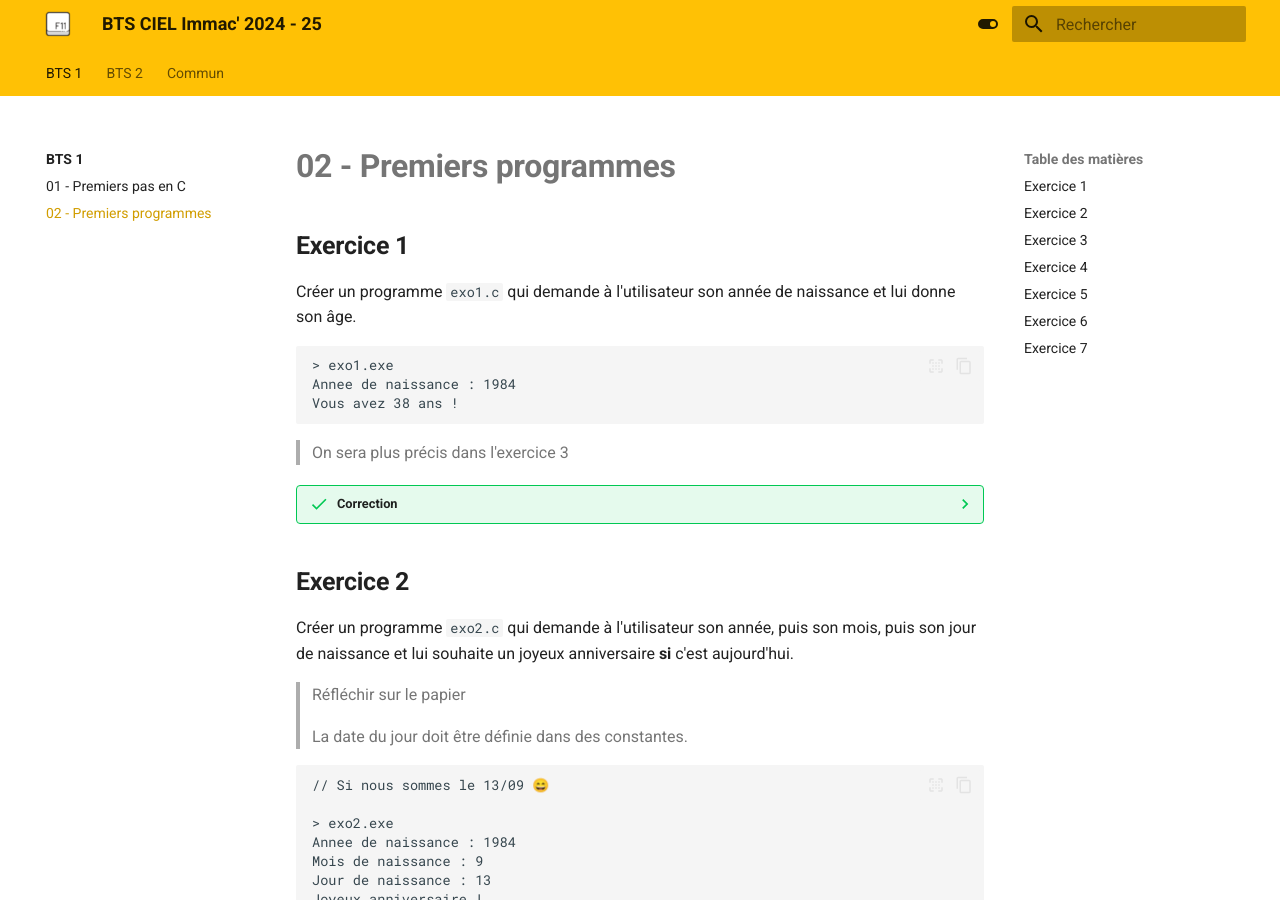
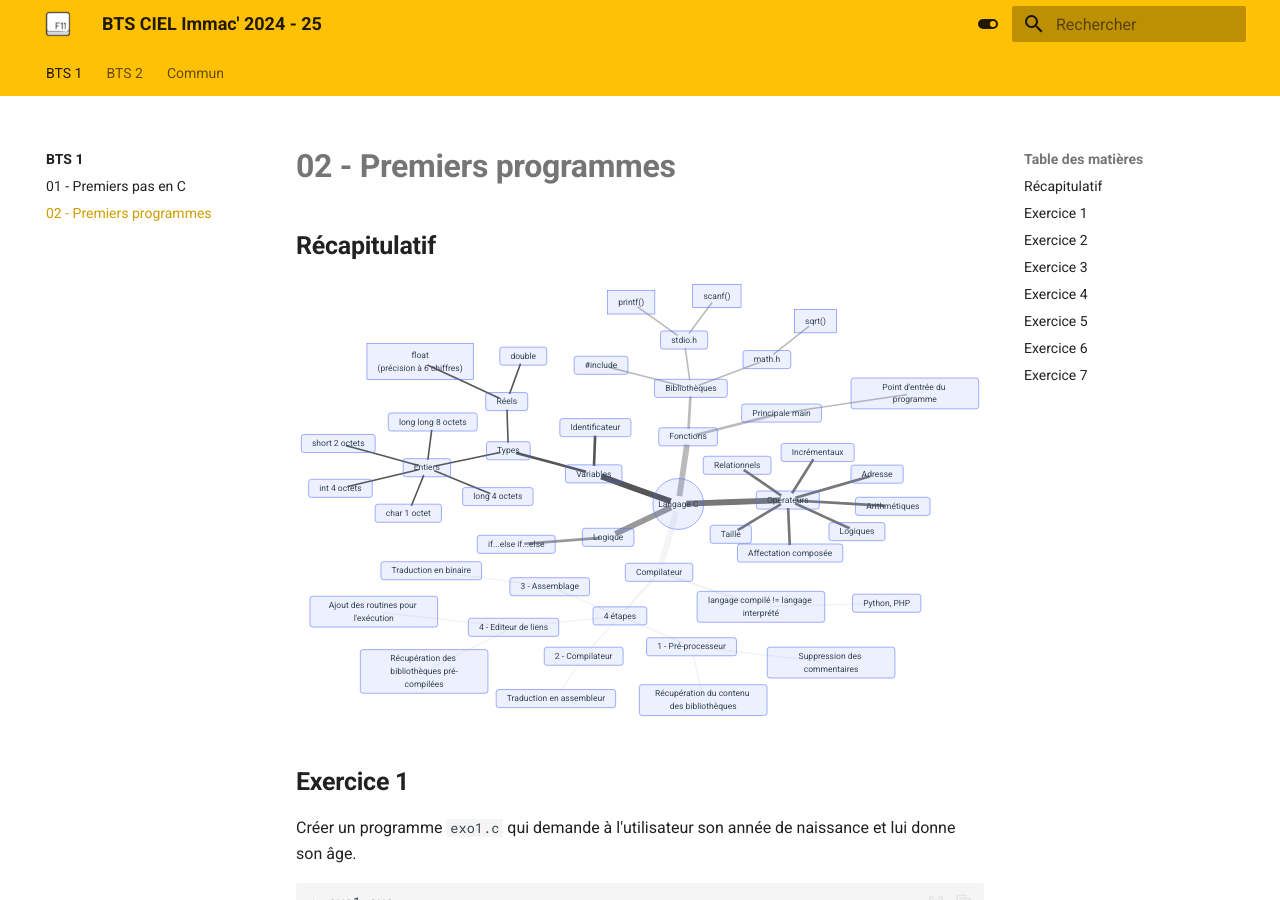
Before and after one commit to bts-ciel-immac-laval/bts-ciel-immac-laval.github.io, an MkDocs documentation site: the page built from docs/BTS-1/20-premiers-programmes.md, in a window 1280 px wide and 900 px high. Built offline with MkDocs 1.6.1 and Material for MkDocs 9.7.7, drawn with Linux system fonts in a browser that asks for light colours; some of the changed lines change nothing that is shown.

Commit message:
BTS 1 17/09

````diff
--- a/docs/BTS-1/20-premiers-programmes.md
+++ b/docs/BTS-1/20-premiers-programmes.md
@@ -1,4 +1,59 @@
 # 02 - Premiers programmes
+
+## Récapitulatif
+
+``` mermaid
+%%{init: {'theme':'neutral'}}%%
+mindmap
+  root((Langage C))
+    Compilateur
+        langage compilé != langage interprété
+            Python, PHP
+        4 étapes
+            1 - Pré-processeur
+                Suppression des commentaires
+                Récupération du contenu des bibliothèques
+            2 - Compilateur
+                Traduction en assembleur
+            3 - Assemblage
+                Traduction en binaire
+            4 - Editeur de liens
+                Récupération des bibliothèques pré-compilées
+                Ajout des routines pour l'exécution
+    Variables
+        Types
+            Entiers
+                char 1 octet
+                short 2 octets
+                int 4 octets
+                long 4 octets
+                long long 8 octets
+            Réels
+                ["float
+                (précision à 6 chiffres)"]
+                double
+        Identificateur
+    Fonctions
+        Principale main
+            Point d'entrée du programme
+        Bibliothèques
+            #include
+            stdio.h
+                ["printf()"]
+                ["scanf()"]
+            math.h
+                ["sqrt()"]
+    Opérateurs
+        Arithmétiques
+        Relationnels
+        Logiques
+        Affectation composée
+        Incrémentaux
+        Taille
+        Adresse
+    Logique
+        if...else if...else
+```
 
 ## Exercice 1
 
@@ -60,7 +115,32 @@
 
 ??? success "Correction"
 
-    ![Please... wait...](../images/meme/waiting-bean.gif)
+    ```c
+    #include <stdio.h>
+
+    int main() {
+        int year, month, day;
+        const int today_year  = 2023,
+                  today_month = 9,
+                  today_day   = 26;
+
+        printf("Annee de naissance : ");
+        scanf("%d", &year);
+        printf("Mois de naissance : ");
+        scanf("%d", &month);
+        printf("Jour de naissance : ");
+        scanf("%d", &day);
+
+        if (day == today_day && month == today_month) {
+            printf("Joyeux anniversaire !");
+        }
+        else {
+            printf("Joyeux non-anniversaire !");
+        }
+
+        return 0;
+    }
+    ```
 
 ## Exercice 3
 
@@ -82,7 +162,72 @@
 
 ??? success "Correction"
 
-    ![You've been rickrolled !](../images/meme/rickroll-roll.gif)
+    Solution détaillée :
+
+    ```c
+    #include <stdio.h>
+
+    int main() {
+        int year, month, day;
+        const int TODAY_YEAR = 2024,
+                TODAY_MONTH = 9,
+                TODAY_DAY = 17;
+
+        printf("Annee de naissance : ");
+        scanf("%d", &year);
+        printf("Mois de naissance : ");
+        scanf("%d", &month);
+        printf("Jour de naissance : ");
+        scanf("%d", &day);
+
+        // L'anniversaire de l'utilisateur est déjà passé :
+        // (Mois avant le mois actuel)
+        if (month < TODAY_MONTH) {
+            printf("Vous avez %d ans !", TODAY_YEAR - year);
+        }
+
+        // (Ce mois-ci mais avant aujourd'hui ou aujourd'hui)
+        else if (month == TODAY_MONTH && day <= TODAY_DAY) {
+            printf("Vous avez %d ans !", TODAY_YEAR - year);
+        }
+
+        // L'anniversaire n'est pas encore passé :
+        else {
+            printf("Vous avez %d ans !", TODAY_YEAR - year - 1);
+        }
+
+        return 0;
+    }
+    ```
+
+    Solution condensée :
+
+    ```c
+    #include <stdio.h>
+
+    int main() {
+        int year, month, day;
+        const int TODAY_YEAR = 2024,
+                TODAY_MONTH = 9,
+                TODAY_DAY = 17;
+
+        printf("Annee de naissance : ");
+        scanf("%d", &year);
+        printf("Mois de naissance : ");
+        scanf("%d", &month);
+        printf("Jour de naissance : ");
+        scanf("%d", &day);
+
+        if (month < TODAY_MONTH || (month == TODAY_MONTH && day <= TODAY_DAY)) {
+            printf("Vous avez %d ans !", TODAY_YEAR - year);
+        }
+        else {
+            printf("Vous avez %d ans !", TODAY_YEAR - year - 1);
+        }
+
+        return 0;
+    }
+    ```
 
 ## Exercice 4
 
--- a/mkdocs.yml
+++ b/mkdocs.yml
@@ -57,7 +57,11 @@
       pygments_lang_class: true
   - pymdownx.inlinehilite
   - pymdownx.snippets
-  - pymdownx.superfences
+  - pymdownx.superfences :
+      custom_fences:
+          - name: mermaid
+            class: mermaid
+            format: !!python/name:pymdownx.superfences.fence_code_format
   - pymdownx.emoji:
       emoji_index: !!python/name:material.extensions.emoji.twemoji
       emoji_generator: !!python/name:material.extensions.emoji.to_svg
````
